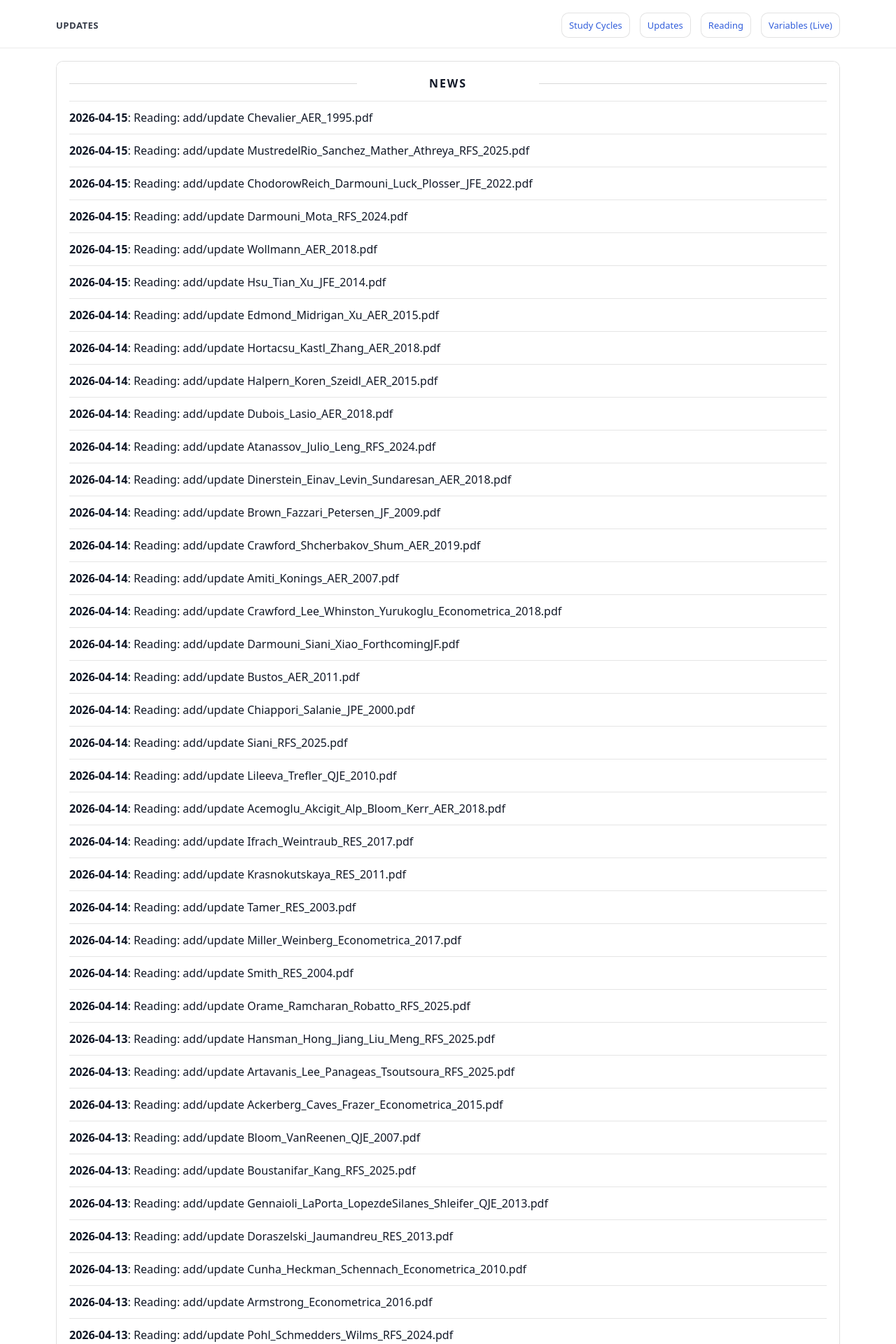
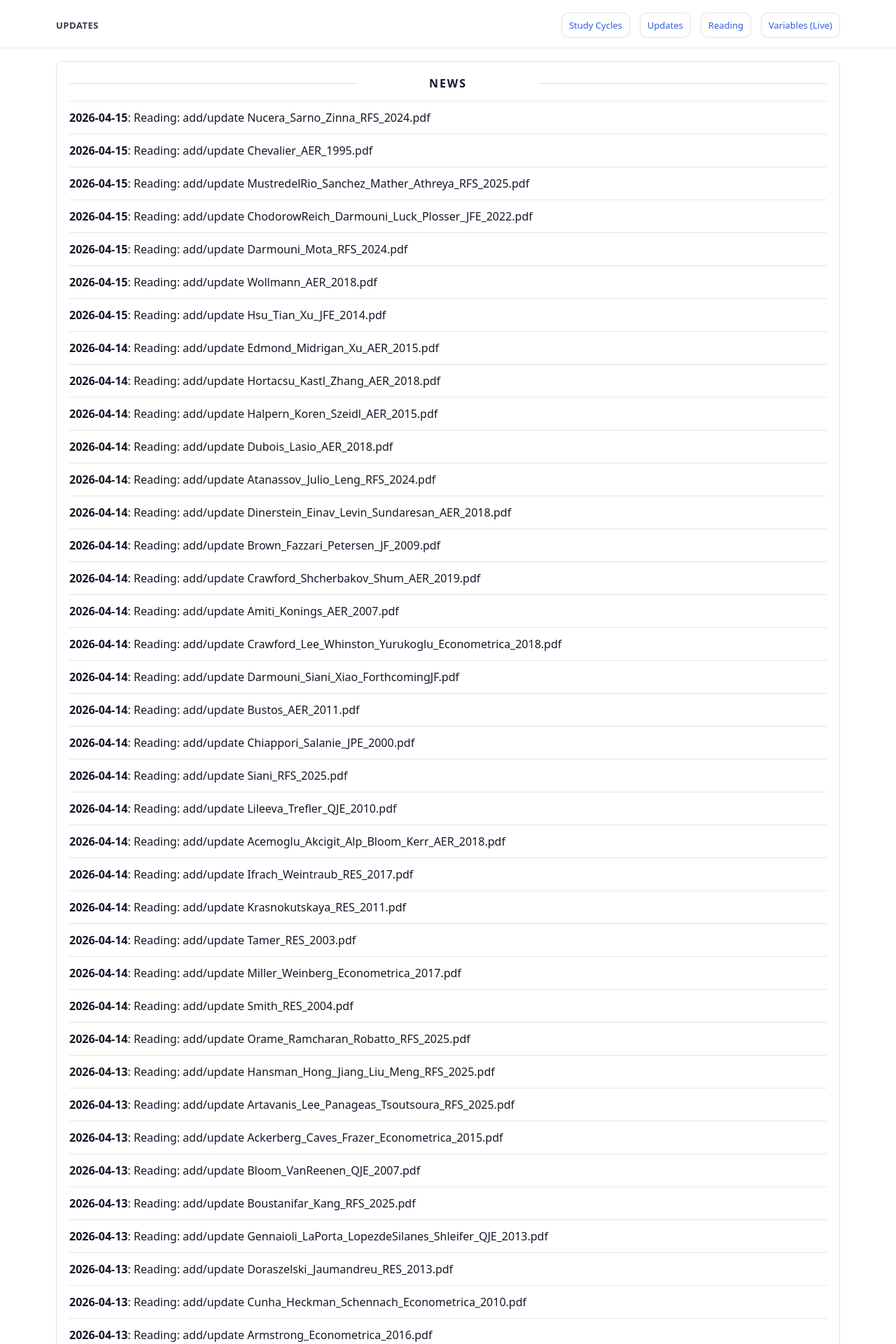
Before and after one commit to yaxinzn/study-archive, a Jekyll site: the page built from updates/index.md, in a window 1280 px wide. Shown: the top 1920 px of the page at 70% size. Built offline with Jekyll 4.4.1, drawn with Linux system fonts in a browser that asks for light colours; some of the changed text lies outside the part shown.

Commit message:
chore: update NEWS feed

```diff
--- a/_data/news.yml
+++ b/_data/news.yml
@@ -1,4 +1,7 @@
 # Auto-generated update history (sorted newest -> oldest). Do not edit manually.
+- ts: "1776208290"
+  date: "2026-04-15"
+  title: "Reading: add/update Nucera_Sarno_Zinna_RFS_2024.pdf"
 - ts: "1776207654"
   date: "2026-04-15"
   title: "Reading: add/update Chevalier_AER_1995.pdf"
```
